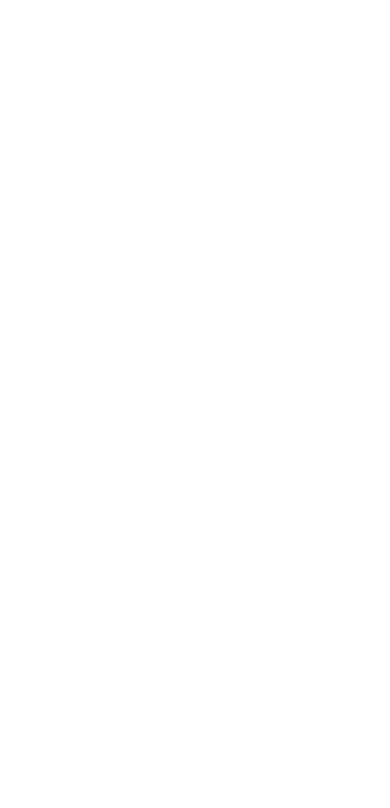
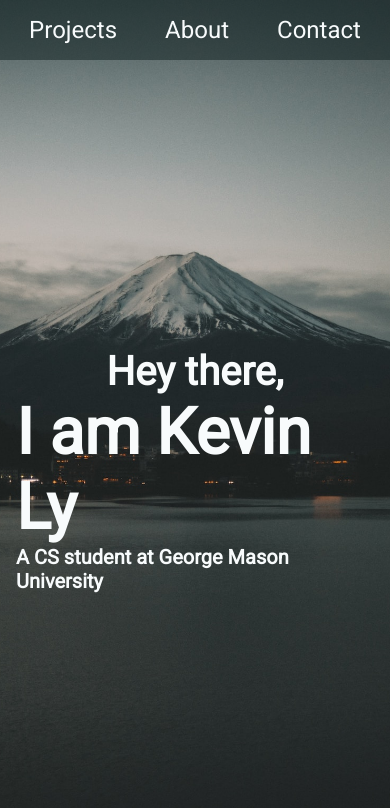
Before and after one commit to Ama4538/Personal-Portfolio, a website built with webpack: page src/indexTemplate.html in a window 390 px wide. Built offline with nearby package versions, Linux system fonts and the light colour scheme.

Commit message:
Created hero section and navbar

```diff
--- a/src/indexTemplate.html
+++ b/src/indexTemplate.html
@@ -3,9 +3,29 @@
 <head>
   <meta charset="UTF-8">
   <meta name="viewport" content="width=device-width, initial-scale=1.0">
-  <title>Document</title>
+  <title>Portfolio</title>
+  <script src = './index.js'></script>
 </head>
 <body>
 
+  <header class = "hero">
+    <nav class = "flex-display">
+      <h6 class = "nav-name medium-fontSize default-text"> Kevin Ly </h6>
+      <ul class = "nav-list flex-display medium-fontSize">
+        <li><a class = "nav-link default-text" href="">Projects</a></li>
+        <li><a class = "nav-link default-text" href="">About</a></li>
+        <li><a class = "nav-link default-text" href="">Contact</a></li>
+      </ul>
+    </nav>
+
+    <div class="hero-text">
+      <h3 class = "default-text"> Hey there, </h3>
+      <h1 class = "default-text"> I am Kevin Ly </h1>
+      <h2 class = "default-text"> A CS student at George Mason University</h2>
+    </div>
+  </header>
+
+
+  <!--  -->
 </body>
 </html>
--- a/src/style.css
+++ b/src/style.css
@@ -0,0 +1,106 @@
+@import url('https://fonts.googleapis.com/css2?family=Roboto&display=swap');
+
+:root {
+  --font-color: 248, 251, 252;
+  --background-color: 15, 30, 31;
+  --primary-color: 59, 120, 125;
+  --secondary-color: 14, 47, 57;
+  --acent-color: 67, 175, 208;
+}
+
+* {
+  margin: 0;
+  padding: 0;
+}
+
+/* Common  */
+.flex-display {
+  display: flex;
+}
+
+.medium-fontSize {
+  font-size: 1.5rem;
+}
+
+.default-text {
+  font-family: 'Roboto', sans-serif;
+  color: rgba(var(--font-color));
+}
+
+/* Nav */
+nav {
+  position: sticky;
+  top: 0;
+  justify-content: space-between;
+  align-content: center;
+  z-index: 100;
+  padding: 1rem 3rem;
+  background-color: rgba(var(--background-color), 0.5);
+}
+
+.nav-list {
+  gap: 5rem;
+  list-style: none;
+}
+
+.nav-link{
+  text-decoration: none;
+}
+
+/* Hero */
+.hero {
+  min-height: 100dvh;
+  background-image: url('./assets/hero-img.jpg');
+  background-position: center;
+  background-size: cover;
+}
+
+.hero-text {
+  padding: 19.5rem 12rem 12rem 10rem;
+}
+
+.hero-text > h3 {
+  font-size: 4rem;
+}
+
+.hero-text > h1 {
+  font-size: 5rem;
+}
+
+.hero-text > h2 {
+  font-size: 3rem;
+}
+
+/* Media */
+@media (max-width: 500px) {
+  nav {
+    justify-content: center;
+  }
+
+  .nav-name {
+    display: none;
+  }
+
+  .nav-list {
+    gap: 3rem;
+  }
+
+  .hero-text {
+    display: grid;
+    justify-items: center;
+    padding: 18rem 1rem 4rem 1rem;
+  }
+
+  .hero-text > h3 {
+    font-size: 2.5rem;
+  }
+
+  .hero-text > h1 {
+    font-size: 4rem;
+  }
+
+  .hero-text > h2 {
+    font-size: 1.25rem;
+  }
+
+}
```
Also changed, not shown: README.md, src/assets/hero-img.jpg (added).
